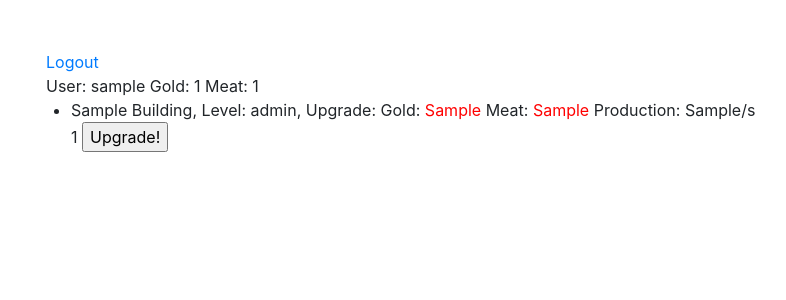
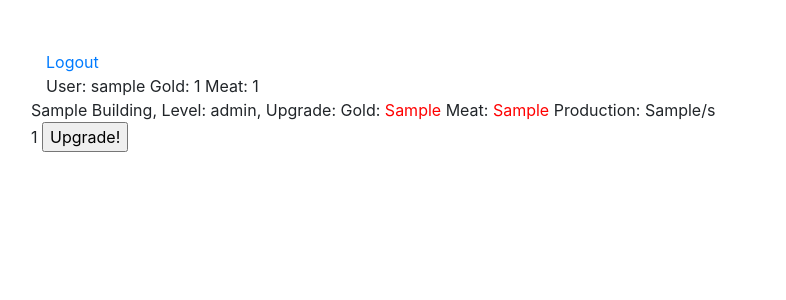
Before and after one commit to shubidubapp/Prusias, a Flask app: template src/templates/u.html.j2 in a window 1280 px wide. Shown: the top 300 px of the page, without its empty margins (39-825 px from the left). Run offline with Flask 2, Linux system fonts and the light colour scheme; a user stored in the database is signed in; tables that the repository leaves empty hold one stand-in row (values such as "Sample post"); the template is opened without the code that fills it: most values are stand-ins (such as "Sample title", 1, 10 or a date in 2020); some libraries are stand-ins or nearby versions.

Commit message:
Building Icons Tries

```diff
--- a/src/templates/u.html.j2
+++ b/src/templates/u.html.j2
@@ -8,10 +8,10 @@
   User: {{ current_user.username }}
   Gold: <span id='gold'> {{ current_user.gold | int }} </span>
   Meat: <span id='meat'> {{ current_user.meat | int }} </span>
-  <ul>
+  <ul style="list-style-type : none; padding: 0; margin: 0;">
     {% for building, building_form in buildings %}
         <div class="row filter">
-              <li>{{ building.building_type | capitalize}} Building,
+              <li style="background: url("{{ url_for('static', filename='img/meatmine.png') }}")">{{ building.building_type | capitalize}} Building,
                 Level: {{ building.level }},
                 Upgrade:
                 Gold: <span class='building_gold'>{{ building.upgrade_gold }}</span>
```
